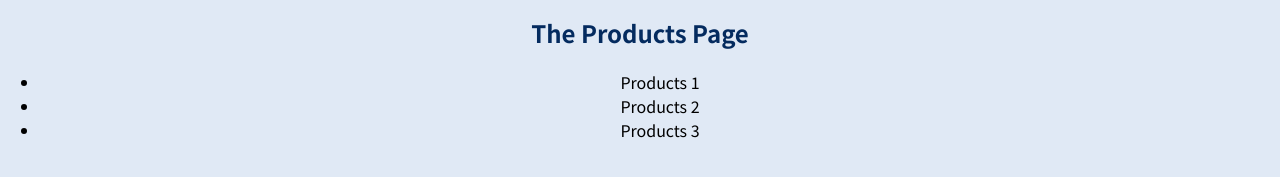
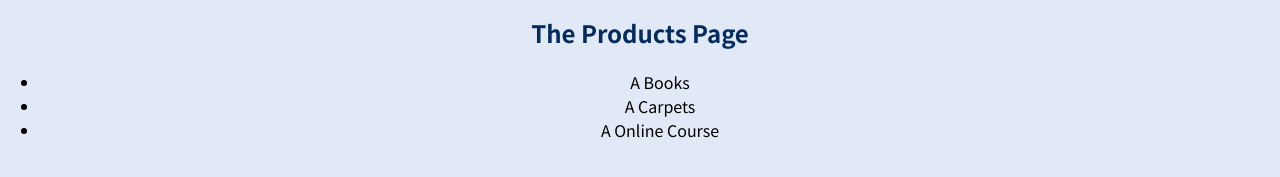
Before and after one commit to jaewoo-ahn/Routing-react, a React (Create React App) app: page /products in a window 1280 px wide. Shown: the part 177-354 px from the top of the page. Built offline with nearby package versions, Linux system fonts and the light colour scheme.

Commit message:
add : detail route

```diff
--- a/src/App.js
+++ b/src/App.js
@@ -1,6 +1,7 @@
 import {Route, Routes} from "react-router-dom";
 import MainHeaders from "./components/MainHeaders";
 import Products from "./components/Pages/Product";
+import ProductsDetail from "./components/Pages/ProductsDetail";
 import Welcome from "./components/Pages/Welcome";
 
 function App() {
@@ -10,6 +11,7 @@ function App() {
       <Routes>
         <Route path="/welcome" element={<Welcome />} />
         <Route path="/products" element={<Products />} />
+        <Route path="/product-detail/:productId" element={<ProductsDetail />} />
       </Routes>
     </div>
   );
--- a/src/components/Pages/Product.js
+++ b/src/components/Pages/Product.js
@@ -5,9 +5,9 @@ const Products = () => {
     <section>
       <h1>The Products Page</h1>
       <ul>
-        <li>Products 1</li>
-        <li>Products 2</li>
-        <li>Products 3</li>
+        <li>A Books</li>
+        <li>A Carpets</li>
+        <li>A Online Course</li>
       </ul>
     </section>
   );
--- /dev/null
+++ b/src/components/Pages/ProductsDetail.js
@@ -0,0 +1,11 @@
+import React from "react";
+
+const ProductsDetail = () => {
+  return (
+    <section>
+      <h1>ProductsDetail</h1>
+    </section>
+  );
+};
+
+export default ProductsDetail;
```
Also changed, not shown: 1 other file (tests, documents, lock files or other folders).
